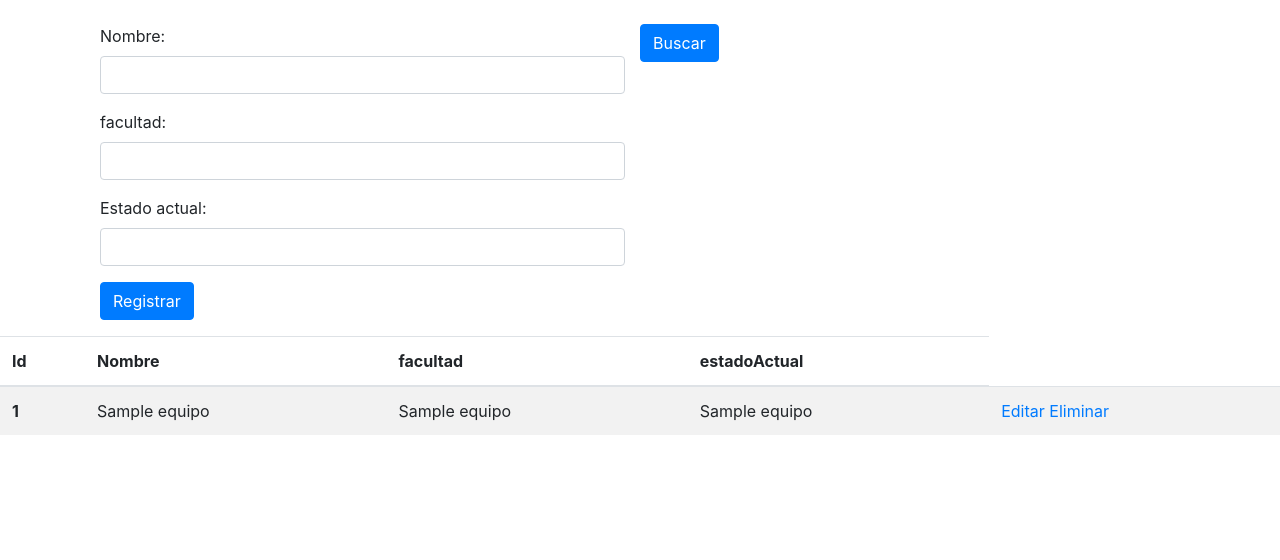
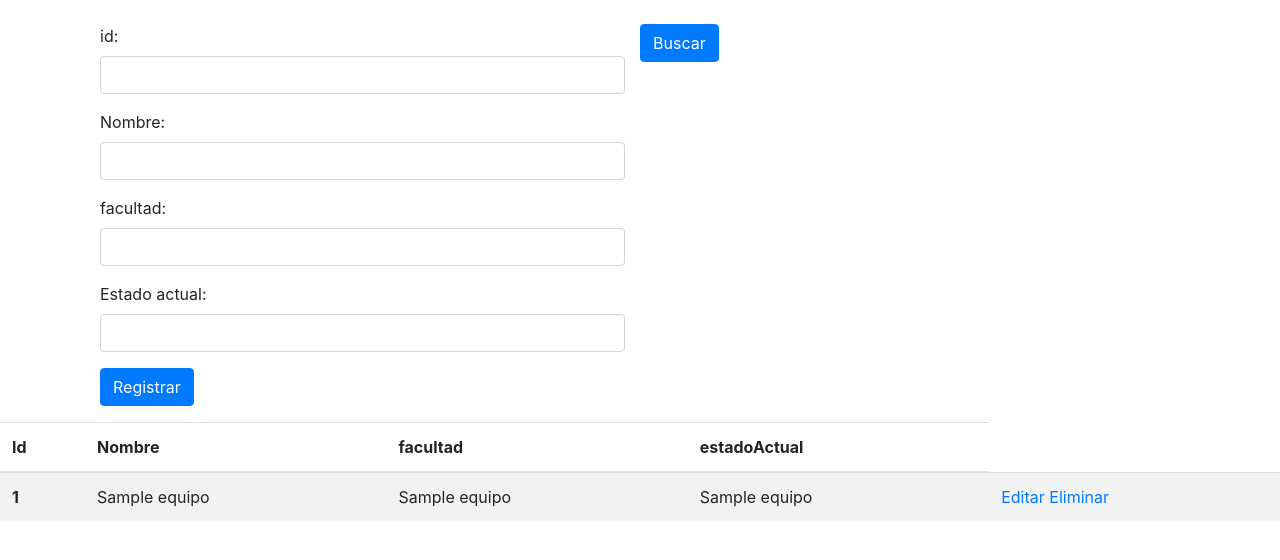
Before and after one commit to santtury/ProyectoAudiovisuales, a Flask app: template app/static/templates/registrarEquipo.html in a window 1280 px wide. Shown: the part 56-616 px from the top of the page. Run offline with Flask 2, Linux system fonts and the light colour scheme; the template is opened without the code that fills it: most values are stand-ins (such as "Sample title", 1, 10 or a date in 2020); parts of the project's set-up code (start-up, migrations or seed data) failed here and were passed over; some libraries are stand-ins or nearby versions.

Commit message:
Update registrarEquipo.html

```diff
--- a/app/static/templates/registrarEquipo.html
+++ b/app/static/templates/registrarEquipo.html
@@ -33,7 +33,16 @@
 
             <form action="/add_equipo" method="POST">
 
+                <div class="form-group">
 
+
+                    <label>id:</label>
+
+
+                    <input type="text" class="form-control" name="id">
+
+
+                </div>
 
                 <div class="form-group">
 
```
